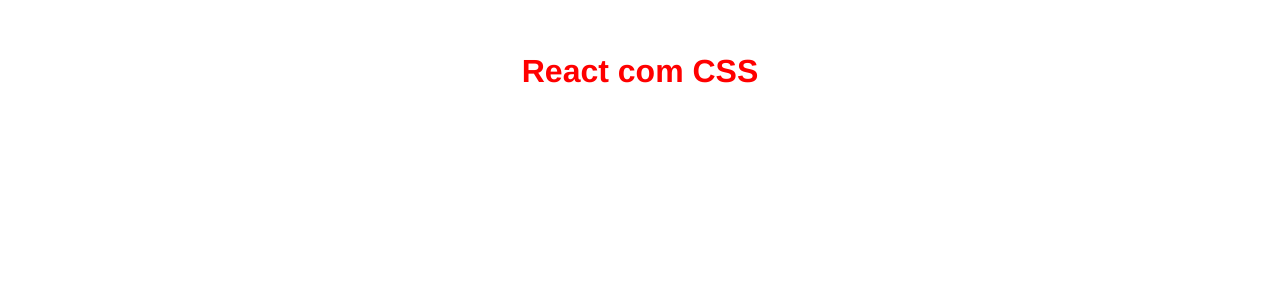
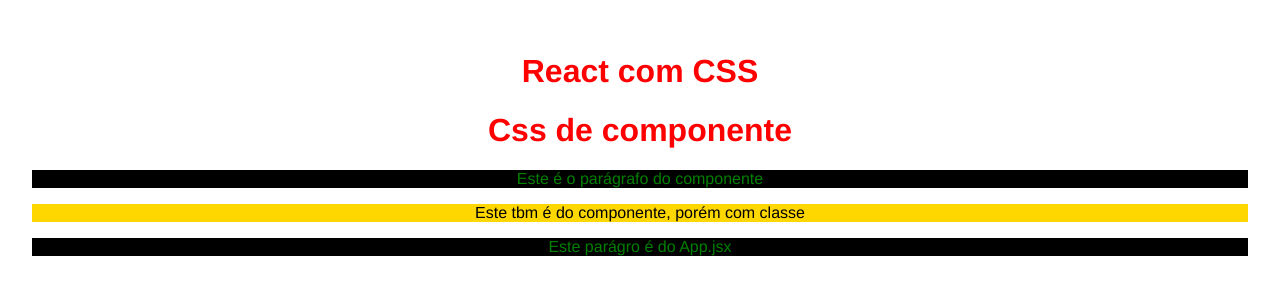
Before and after one commit to DouglasYHWH-Developer/React, a React (Vite) app in the folder introducao/aula_3/4_CSS_REACT/css/: page / in a window 1280 px wide. Shown: the top 300 px of the page. Built offline with nearby package versions, Linux system fonts and the light colour scheme.

Commit message:
Criação do compoente MyComponente e entendemos como utilizar o css global e de componente usando classes

```diff
--- a/introducao/aula_3/4_CSS_REACT/css/src/App.jsx
+++ b/introducao/aula_3/4_CSS_REACT/css/src/App.jsx
@@ -1,12 +1,17 @@
 import { useState } from 'react'
 import './App.css'
+import MyComponent from './components/MyComponent'
 
 function App() {
 
   return (
     <>
      <div className="App">
+      {/*CSS global */}
         <h1>React com CSS</h1>
+        {/*CSS de componente */}
+        <MyComponent />
+        <p>Este parágro é do App.jsx</p>
      </div>
     </>
   )
--- /dev/null
+++ b/introducao/aula_3/4_CSS_REACT/css/src/components/MyComponent.css
@@ -0,0 +1,10 @@
+p{
+    color: green;
+    background-color: #000;
+}
+
+.my-comp-paragraph{
+    color: #000;
+    background-color: gold;
+
+}
--- /dev/null
+++ b/introducao/aula_3/4_CSS_REACT/css/src/components/MyComponent.jsx
@@ -0,0 +1,14 @@
+import React from 'react';
+import "./MyComponent.css";
+
+const MyComponent = () => {
+  return (
+    <div>
+      <h1>Css de componente</h1>
+      <p>Este é o parágrafo do componente</p>
+      <p class="my-comp-paragraph">Este tbm é do componente, porém com classe</p>
+    </div>
+  )
+}
+
+export default MyComponent
```
